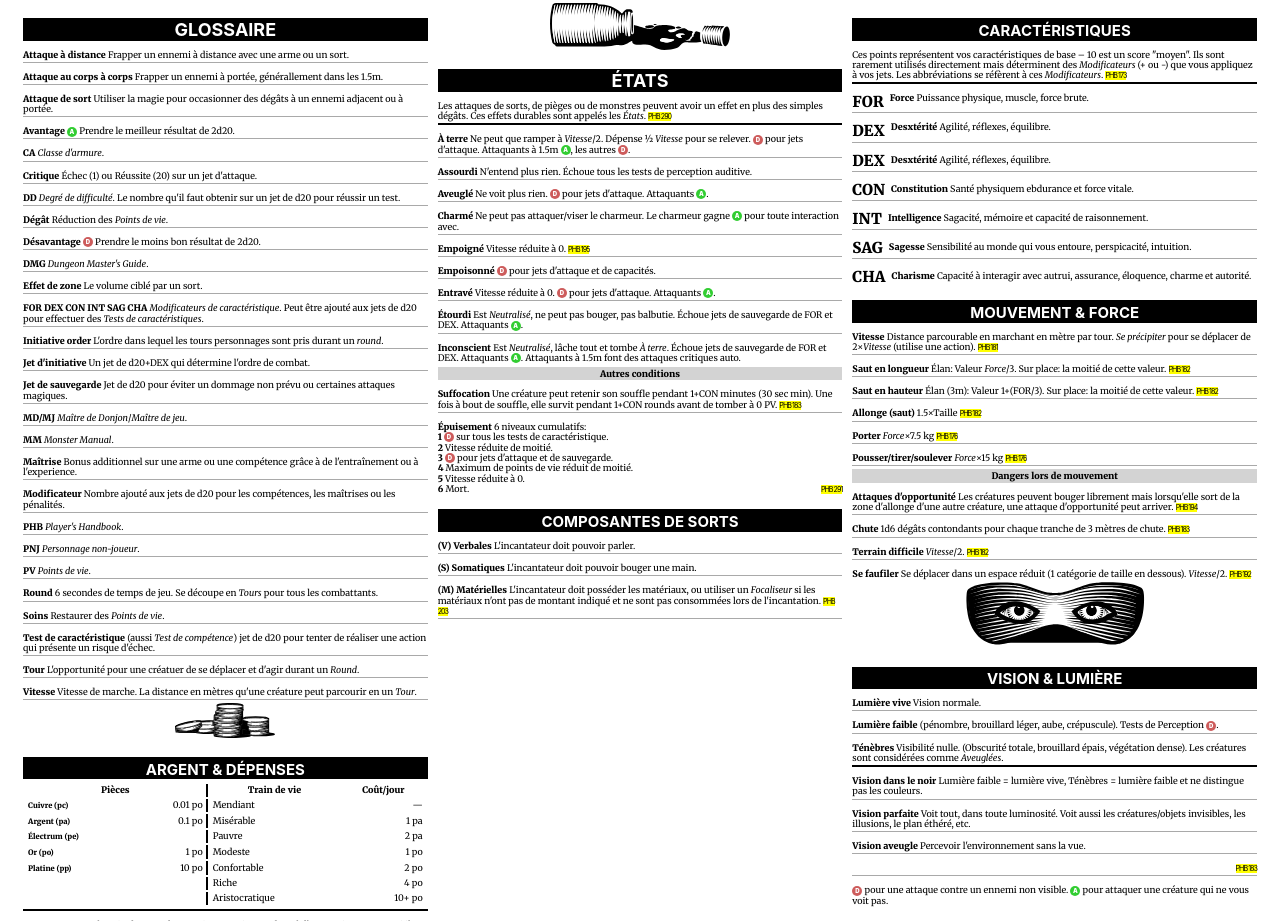
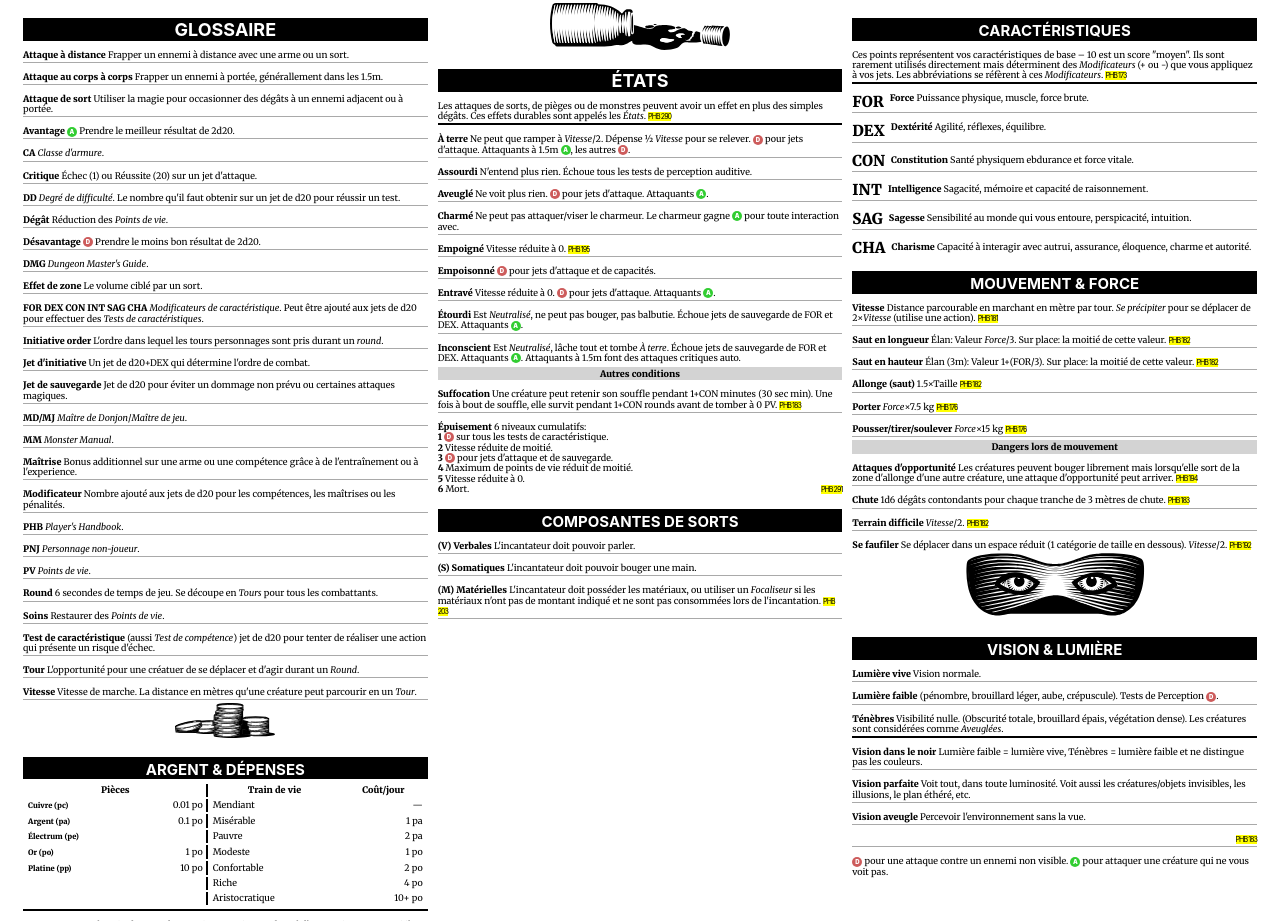
Before and after one commit to tonifisler/dnd, a Gatsby site: page /player-cheat-sheet in a window 1280 px wide. Shown: the part 939-1860 px from the top of the page. Built offline with nearby package versions, Linux system fonts and the light colour scheme; Gatsby itself is replaced by a stand-in of ours; a web font is replaced by a local one.

Commit message:
fix typos

```diff
--- a/src/pages/player-cheat-sheet.js
+++ b/src/pages/player-cheat-sheet.js
@@ -306,11 +306,7 @@ const PlayerCheatSheet = () => {
             </p>
             <p className="border-bottom d-flex justify-content-center">
               <span className="big">DEX</span>
-              <span><strong>Desxtérité</strong> Agilité, réflexes, équilibre. </span>
-            </p>
-            <p className="border-bottom d-flex" style={{alignItems: 'center'}}>
-              <span className="big">DEX</span>
-              <span><strong>Desxtérité</strong> Agilité, réflexes, équilibre. </span>
+              <span><strong>Dextérité</strong> Agilité, réflexes, équilibre. </span>
             </p>
             <p className="border-bottom d-flex" style={{alignItems: 'center'}}>
               <span className="big">CON</span>
```
